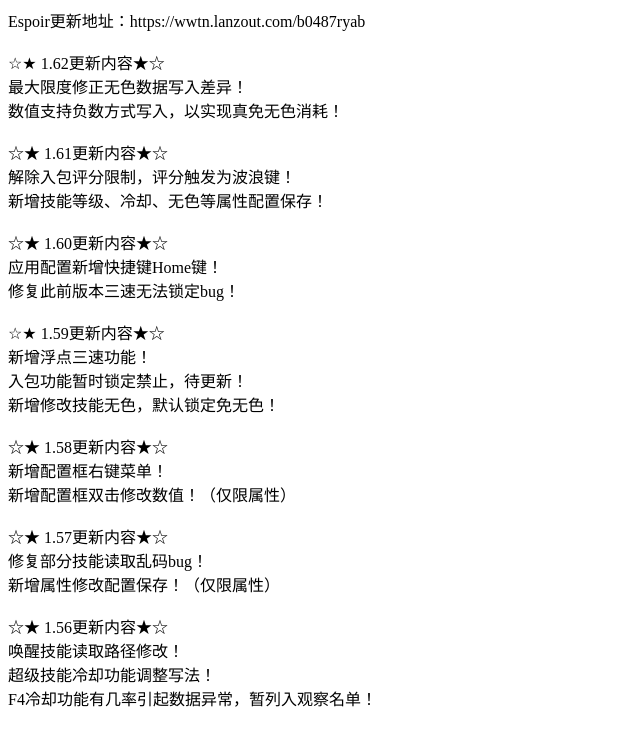
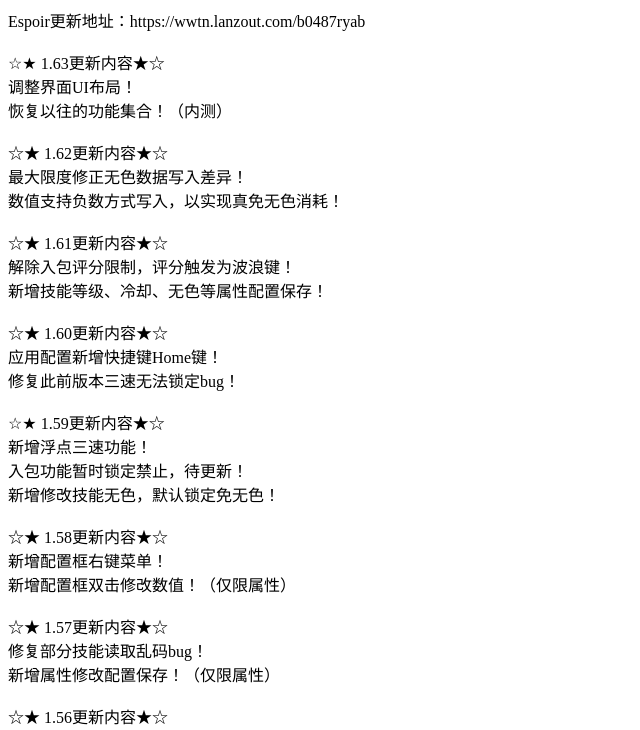
Before and after one commit to Espoir2064/Espoir2064.github.io, a plain HTML site: page index.html in a window 1280 px wide. Shown: the top 730 px of the page, without its empty margins (0-640 px from the left). Drawn offline with Linux system fonts and the light colour scheme.

Commit message:
Update index.html

```diff
--- a/index.html
+++ b/index.html
@@ -7,17 +7,21 @@
 <body>
     Espoir更新地址：https://wwtn.lanzout.com/b0487ryab<br>
     <br>
-    <p0>☆★ 1.62更新内容★☆<p0><br>
-    <p1>最大限度修正无色数据写入差异！<p1><br>
-    <p2>数值支持负数方式写入，以实现真免无色消耗！<p2><br>
+    <p0>☆★ 1.63更新内容★☆<p0><br>
+    <p1>调整界面UI布局！<p1><br>
+    <p2>恢复以往的功能集合！（内测）<p2><br>
+    <br>
+    <p0>☆★ 1.62更新内容★☆</p0><br>
+    <p1>最大限度修正无色数据写入差异！</p1><br>
+    <p2>数值支持负数方式写入，以实现真免无色消耗！</p2><br>
     <br>
     <p0>☆★ 1.61更新内容★☆<p0><br>
     <p1>解除入包评分限制，评分触发为波浪键！<p1><br>
     <p2>新增技能等级、冷却、无色等属性配置保存！<p2><br>
     <br>
-    <p0>☆★ 1.60更新内容★☆</p0><br>
-    <p1>应用配置新增快捷键Home键！</p1><br>
-    <p2>修复此前版本三速无法锁定bug！</p2><br>
+    <p0>☆★ 1.60更新内容★☆<p0><br>
+    <p1>应用配置新增快捷键Home键！<p1><br>
+    <p2>修复此前版本三速无法锁定bug！<p2><br>
     <br>
     <p0>☆★ 1.59更新内容★☆<p0><br>
     <p1>新增浮点三速功能！<p1><br>
```
